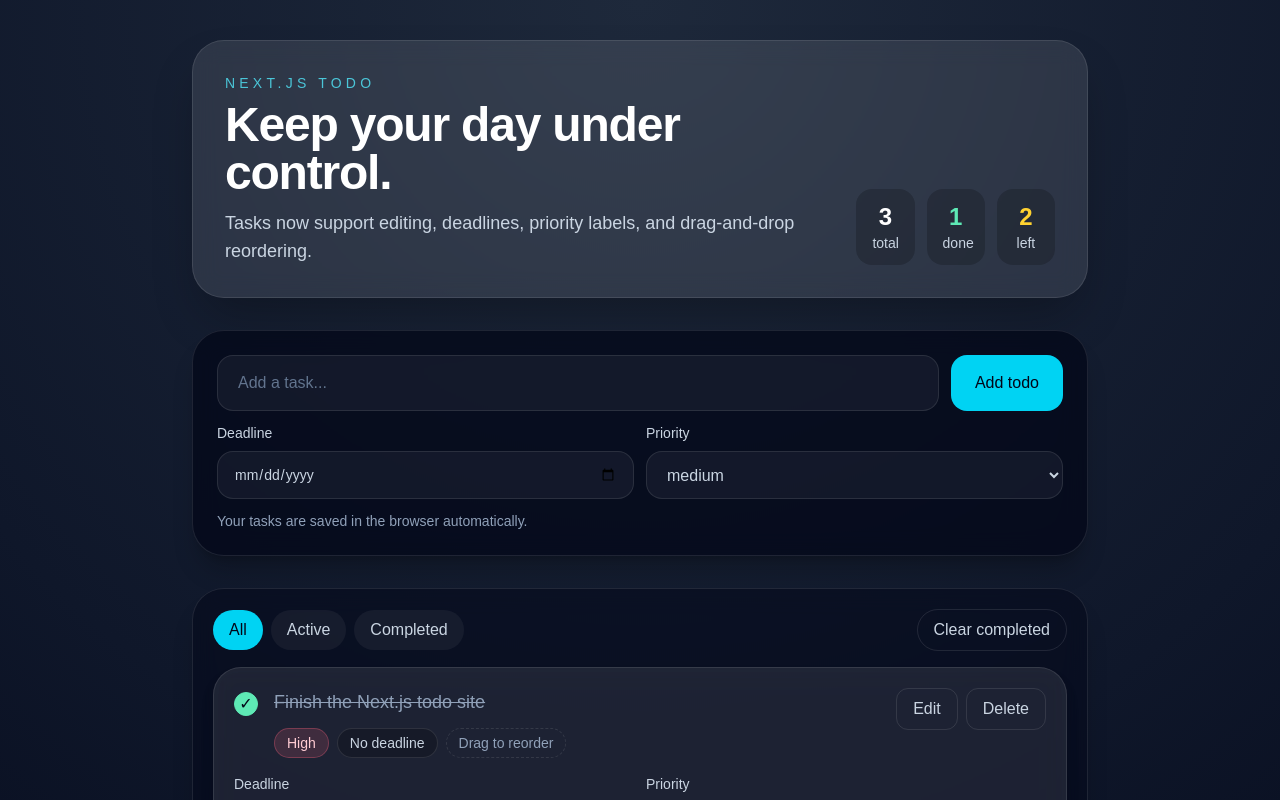
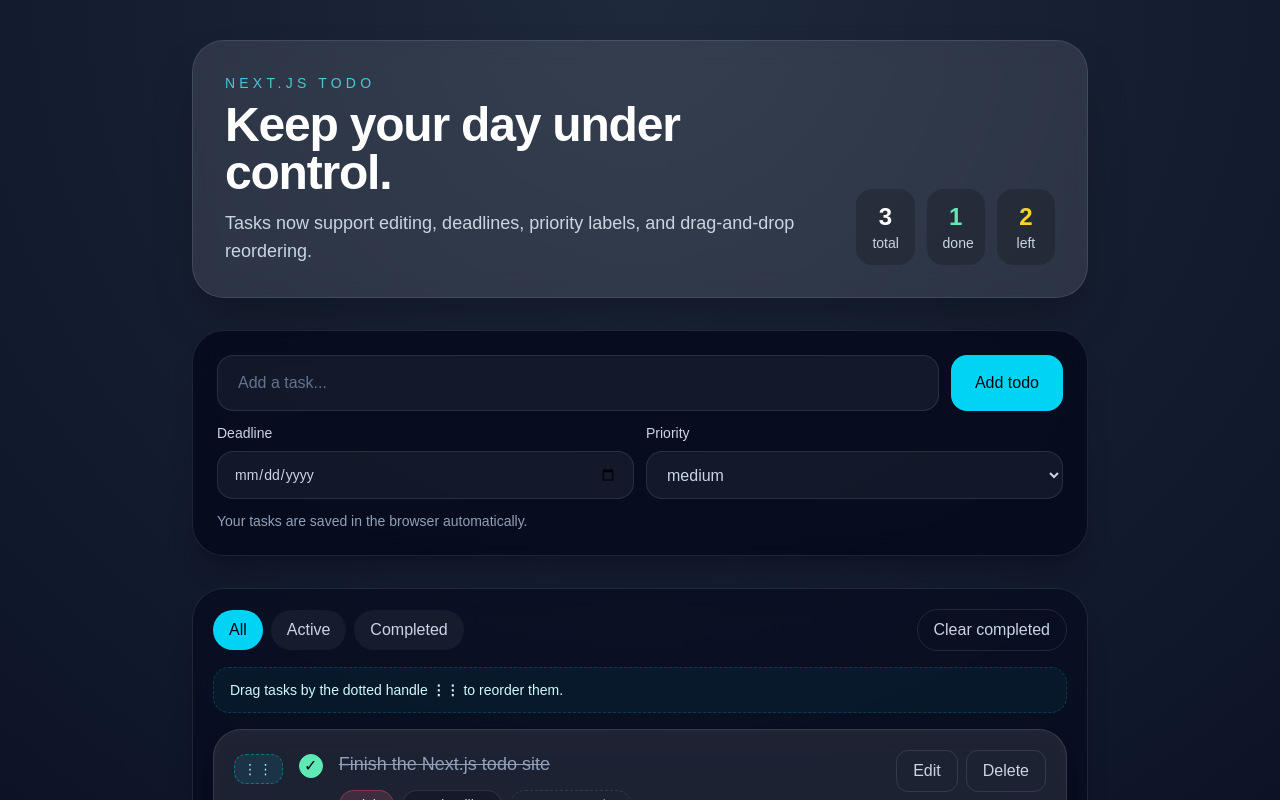
Before and after one commit to grtstd/nextjs-project, a Next.js app: page / in a window 1280 px wide. Shown: the top 800 px of the page. Built offline with nearby package versions, Linux system fonts and the light colour scheme.

Commit message:
Improve drag-and-drop affordance

```diff
--- a/app/page.tsx
+++ b/app/page.tsx
@@ -56,6 +56,7 @@ export default function Home() {
   const [editingId, setEditingId] = useState<number | null>(null);
   const [editingText, setEditingText] = useState("");
   const [draggedId, setDraggedId] = useState<number | null>(null);
+  const [dropTargetId, setDropTargetId] = useState<number | null>(null);
   const [isReady, setIsReady] = useState(false);
 
   useEffect(() => {
@@ -180,6 +181,7 @@ export default function Home() {
     });
 
     setDraggedId(null);
+    setDropTargetId(null);
   }
 
   return (
@@ -301,25 +303,60 @@ export default function Home() {
             </button>
           </div>
 
+          {filter === "all" && (
+            <div className="rounded-2xl border border-dashed border-cyan-400/20 bg-cyan-400/5 px-4 py-3 text-sm text-cyan-100">
+              Drag tasks by the dotted handle <span className="font-semibold">⋮⋮</span>{" "}
+              to reorder them.
+            </div>
+          )}
+
           <div className="flex flex-col gap-4">
             {visibleTodos.length === 0 ? (
               <div className="rounded-[28px] border border-dashed border-white/10 bg-white/5 p-8 text-center text-slate-400">
                 No tasks in this view.
               </div>
             ) : (
-              visibleTodos.map((todo) => (
+              visibleTodos.map((todo) => {
+                const isDragged = draggedId === todo.id;
+                const isDropTarget = dropTargetId === todo.id && draggedId !== todo.id;
+
+                return (
                   <article
                     key={todo.id}
                     draggable={filter === "all"}
                     onDragStart={() => setDraggedId(todo.id)}
-                  onDragOver={(event) => event.preventDefault()}
+                    onDragOver={(event) => {
+                      event.preventDefault();
+                      if (filter === "all") setDropTargetId(todo.id);
+                    }}
+                    onDragLeave={() => {
+                      if (dropTargetId === todo.id) setDropTargetId(null);
+                    }}
                     onDrop={() => handleDrop(todo.id)}
-                  onDragEnd={() => setDraggedId(null)}
-                  className={`flex flex-col gap-4 rounded-[28px] border border-white/10 bg-white/10 p-5 shadow-lg shadow-black/20 backdrop-blur-md transition ${
-                    draggedId === todo.id ? "opacity-60" : "opacity-100"
+                    onDragEnd={() => {
+                      setDraggedId(null);
+                      setDropTargetId(null);
+                    }}
+                    className={`flex flex-col gap-4 rounded-[28px] border p-5 shadow-lg shadow-black/20 backdrop-blur-md transition ${
+                      isDragged
+                        ? "border-cyan-300/60 bg-cyan-300/10 opacity-60 scale-[0.99]"
+                        : isDropTarget
+                          ? "border-cyan-300 bg-cyan-300/10 ring-2 ring-cyan-300/40"
+                          : "border-white/10 bg-white/10 opacity-100"
                     }`}
                   >
                     <div className="flex items-start gap-4">
+                      <div
+                        className={`mt-1 rounded-xl border border-dashed px-2 py-1 text-sm tracking-widest ${
+                          filter === "all"
+                            ? "cursor-grab border-cyan-400/40 bg-cyan-400/10 text-cyan-200 active:cursor-grabbing"
+                            : "border-white/10 text-slate-500"
+                        }`}
+                        title="Drag to reorder"
+                      >
+                        ⋮⋮
+                      </div>
+
                       <button
                         type="button"
                         aria-label={`Toggle ${todo.text}`}
@@ -441,7 +478,8 @@ export default function Home() {
                       </label>
                     </div>
                   </article>
-              ))
+                );
+              })
             )}
           </div>
         </section>
```
Lines whose indentation alone changed are shown as unchanged.
